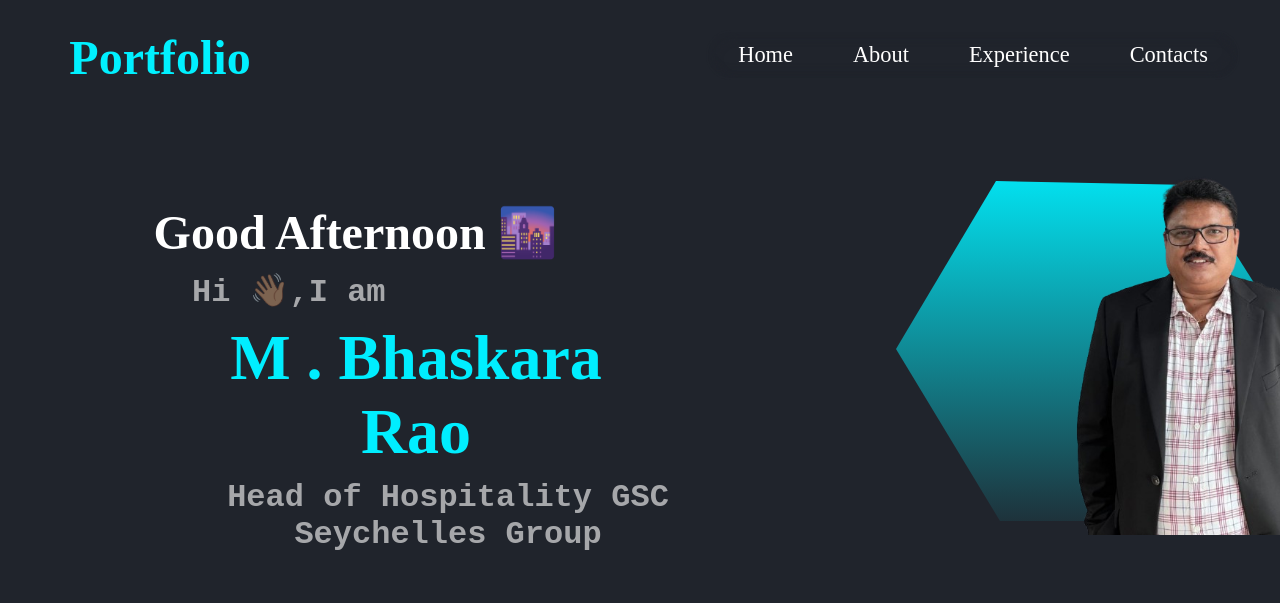
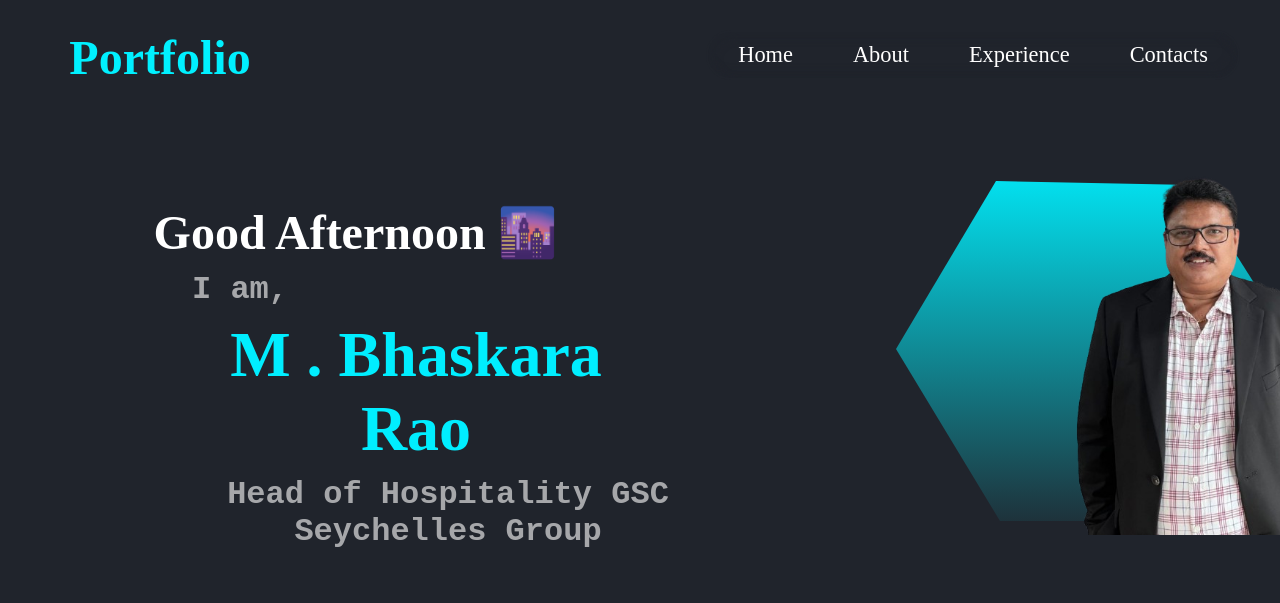
Before and after one commit to likhitnaidu/Client-Portfolio, a plain HTML site: page index.html in a window 1280 px wide. Shown: the top 603 px of the page. Drawn offline with Linux system fonts and the light colour scheme.

Commit message:
Update index.html

```diff
--- a/index.html
+++ b/index.html
@@ -23,7 +23,7 @@
     <h1 id="q">Portfolio</h1>
     <div class="introduction">
       <h1 id="greeting"></h1>
-      <h1 id="a">Hi 👋🏽,I am</h1>
+      <h1 id="a">I am,</h1>
       <h1 id="b">M . Bhaskara Rao</h1>
       <h1 id="c">Head of Hospitality GSC Seychelles Group</h1>
     </div>
```
